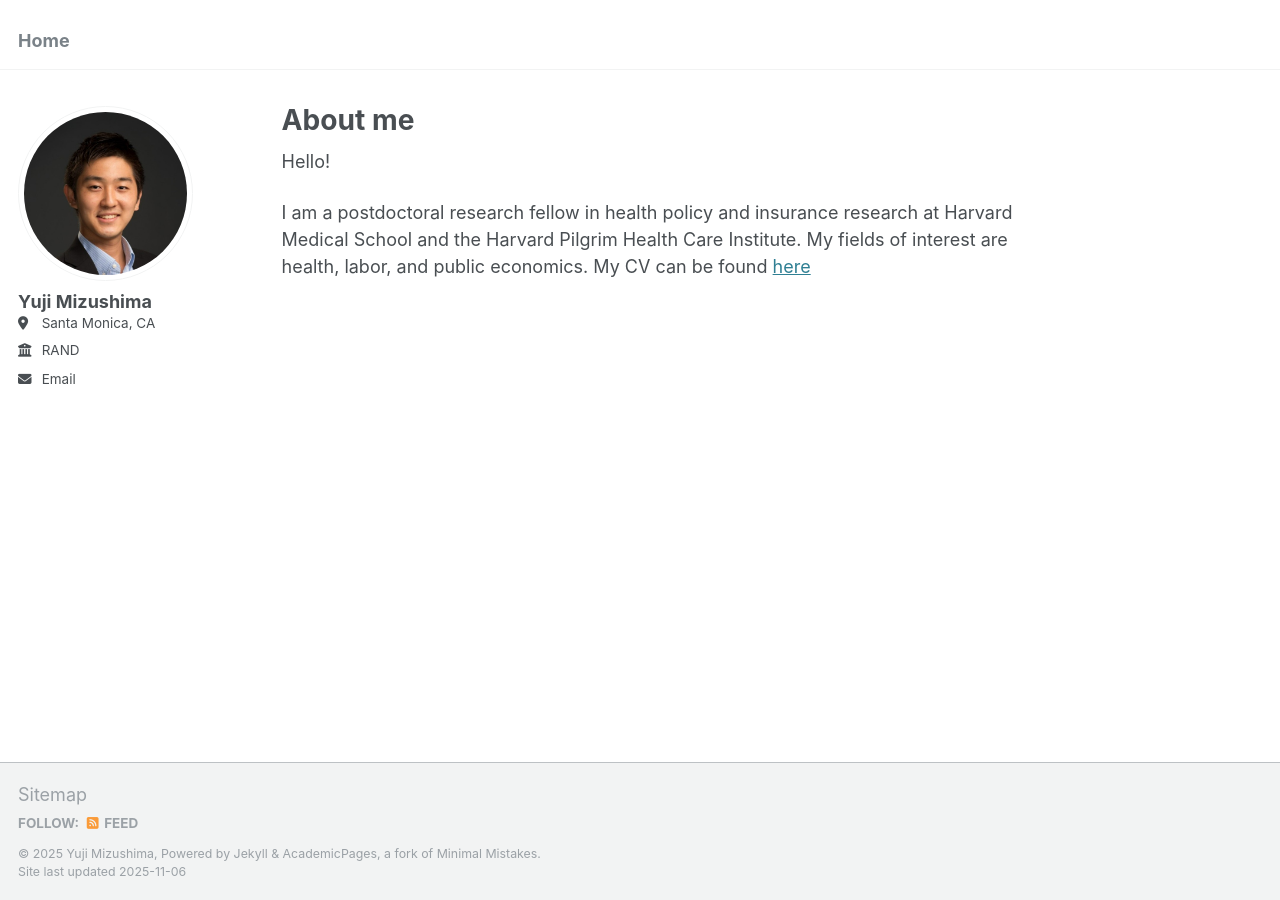
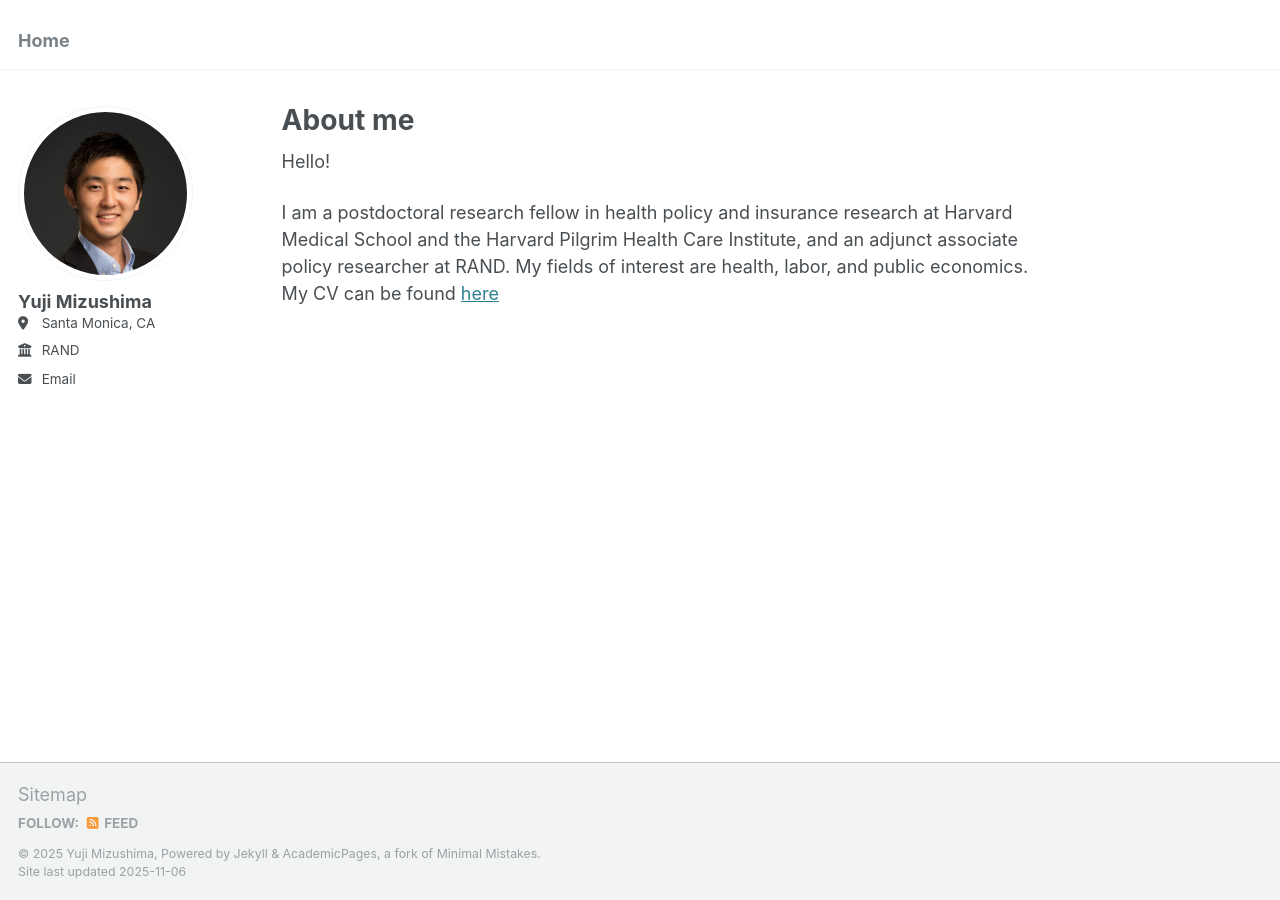
Before and after one commit to yujimizushima/yujimizushima.github.io, a Jekyll site: the page built from _pages/about.md, in a window 1280 px wide. Built offline with Jekyll 4.4.1, drawn with Linux system fonts in a browser that asks for light colours.

Commit message:
Update about.md

```diff
--- a/_pages/about.md
+++ b/_pages/about.md
@@ -9,5 +9,5 @@ redirect_from:
 
 Hello!
 
-I am a postdoctoral research fellow in health policy and insurance research at Harvard Medical School and the Harvard Pilgrim Health Care Institute. My fields of interest are health, labor, and public economics.
+I am a postdoctoral research fellow in health policy and insurance research at Harvard Medical School and the Harvard Pilgrim Health Care Institute, and an adjunct associate policy researcher at RAND. My fields of interest are health, labor, and public economics.
 My CV can be found [here](https://drive.google.com/file/d/1QJwFL_ya6Ieqk-3Gj-Jcaj_2S6rVbnaJ/view?usp=sharing)
```
